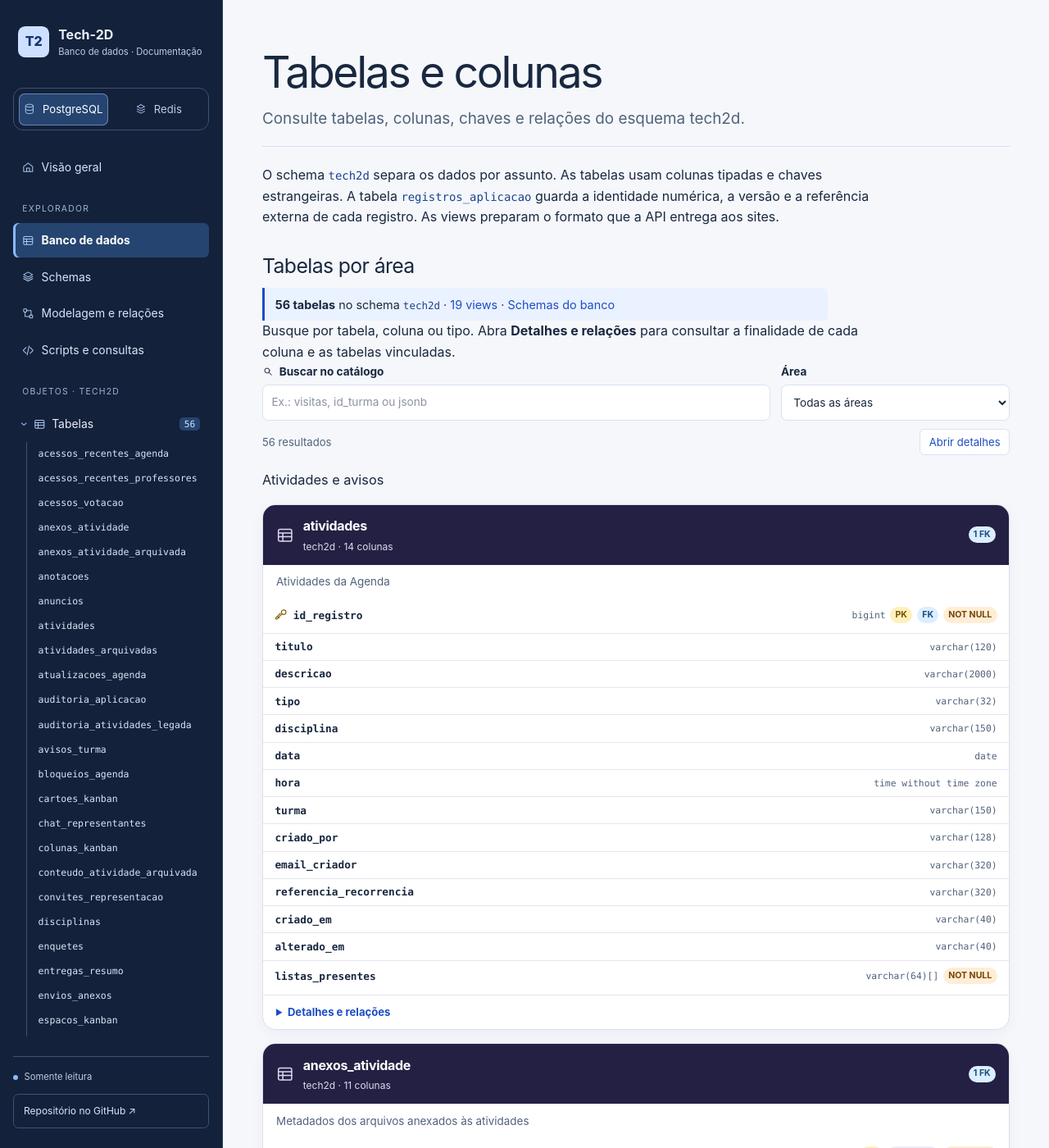
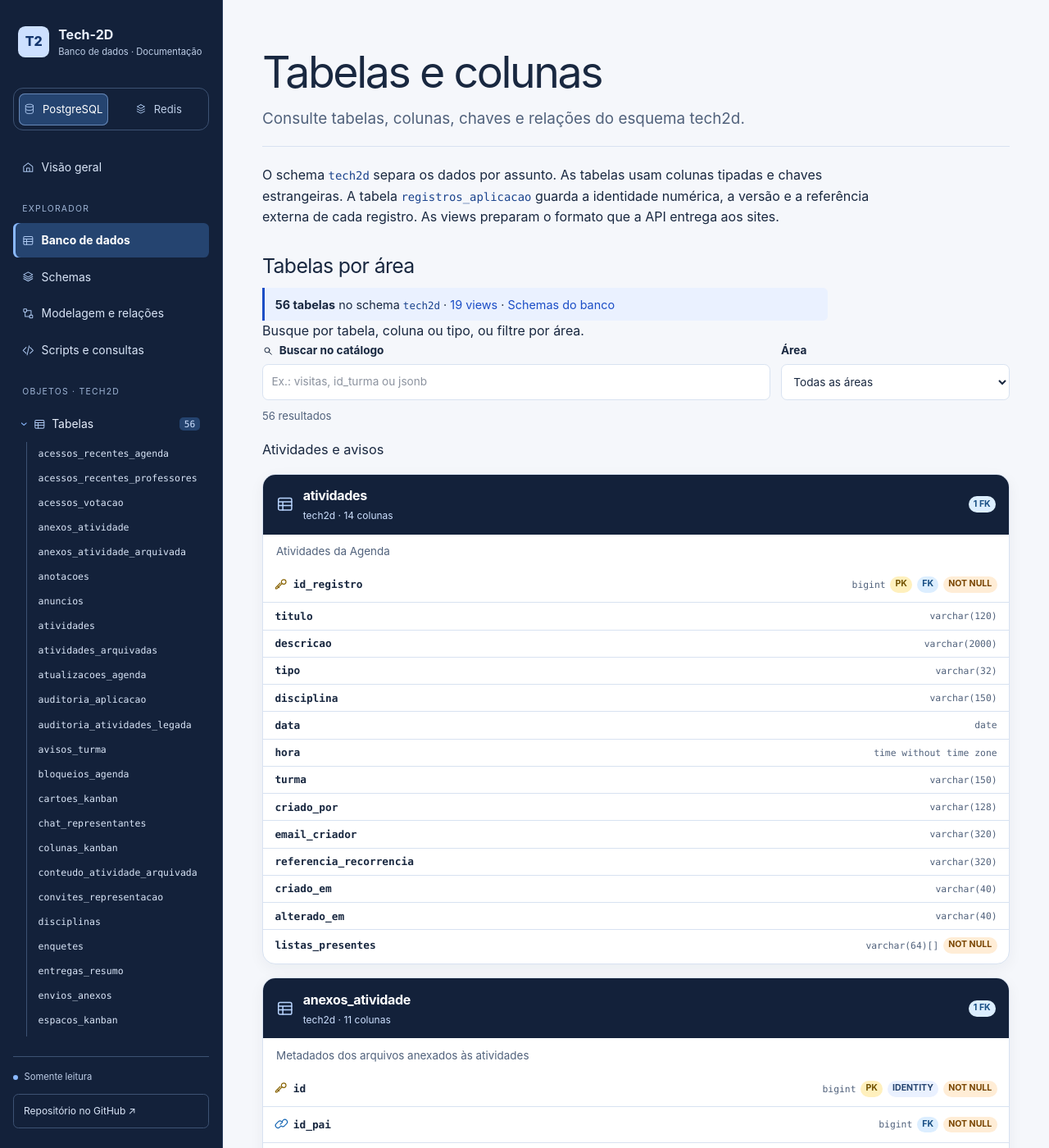
Before and after one commit to Tech-2D/modelagem-dados, a Jekyll site: the page built from docs/postgresql.md, in a window 1280 px wide and 1400 px high. Shown: the whole window at 82% size. Built offline with Jekyll 4.4.1, drawn with Linux system fonts in a browser that asks for light colours; some of the changed text lies outside the part shown.

Commit message:
Simplify Tech-2D table cards and separate SQL routines

```diff
--- a/docs/_layouts/default.html
+++ b/docs/_layouts/default.html
@@ -35,11 +35,14 @@
           <summary>{% include doc-icon.html name="eye" %}Views <span>{{ site.data.views.size }}</span></summary>
           <div class="nav-object-list">{% for view in site.data.views %}<a data-object-link href="{{ '/views.html' | relative_url }}#view-{{ view.name }}">{{ view.name }}</a>{% endfor %}</div>
         </details>
+        {% assign functions = site.data.routines | where: "procedure", false %}
+        {% assign procedures = site.data.routines | where: "procedure", true %}
         <details class="nav-object-group"{% if page.url == '/funcoes.html' %} open{% endif %}>
-          <summary>{% include doc-icon.html name="code" %}Funções e procedures <span>{{ site.data.routines.size }}</span></summary>
+          <summary>{% include doc-icon.html name="code" %}Funções <span>{{ functions.size }}</span></summary>
           <a class="nav-object-overview" href="{{ '/funcoes.html' | relative_url }}">Ver assinaturas e finalidades</a>
-          <div class="nav-object-list">{% for routine in site.data.routines %}<a data-object-link href="{{ '/funcoes.html' | relative_url }}#{{ routine.anchor }}">{{ routine.name }}</a>{% endfor %}</div>
+          <div class="nav-object-list">{% for routine in functions %}<a data-object-link href="{{ '/funcoes.html' | relative_url }}#{{ routine.anchor }}">{{ routine.name }}</a>{% endfor %}</div>
         </details>
+        <a href="{{ '/procedures.html' | relative_url }}"{% if page.url == '/procedures.html' %} aria-current="page"{% endif %}>{% include doc-icon.html name="code" %}Procedures <span>{{ procedures.size }}</span></a>
       </nav>
     </div>
     <footer class="sidebar-footer"><span class="read-only-badge"><span aria-hidden="true"></span>Somente leitura</span><a class="repo-link" href="https://github.com/Tech-2D/modelagem-dados">Repositório no GitHub ↗</a></footer>
--- a/docs/assets/docs.js
+++ b/docs/assets/docs.js
@@ -43,15 +43,14 @@ if (controls) {
     updateToggle()
   }
 
-  const expandable = item => item.querySelector('[data-catalog-expand]') || item
-  const visibleEntries = () => [...entries.keys()].filter(item => !item.hidden).map(expandable)
-  const cardLayout = [...entries.keys()].some(item => expandable(item) !== item)
+  const expandableEntries = [...entries.keys()].filter(item => item.tagName === 'DETAILS')
+  const visibleEntries = () => expandableEntries.filter(item => !item.hidden)
   function updateToggle() {
+    if (!toggle) return
     const visible = visibleEntries()
     toggle.disabled = visible.length === 0
     toggle.textContent = visible.length && visible.every(item => item.open)
-      ? (cardLayout ? 'Fechar detalhes' : 'Fechar resultados')
-      : (cardLayout ? 'Abrir detalhes' : 'Abrir resultados')
+      ? 'Fechar resultados' : 'Abrir resultados'
   }
 
   function openLinkedObject() {
@@ -62,20 +61,20 @@ if (controls) {
       if (area) area.value = ''
       filterCatalog()
     }
-    expandable(target).open = true
+    if (target.tagName === 'DETAILS') target.open = true
     target.scrollIntoView({ block: 'start' })
   }
 
   controls.hidden = false
   search.addEventListener('input', filterCatalog)
   area?.addEventListener('change', filterCatalog)
-  toggle.addEventListener('click', () => {
+  toggle?.addEventListener('click', () => {
     const visible = visibleEntries()
     const open = visible.some(item => !item.open)
     for (const item of visible) item.open = open
     updateToggle()
   })
-  for (const item of entries.keys()) expandable(item).addEventListener('toggle', updateToggle)
+  if (toggle) for (const item of expandableEntries) item.addEventListener('toggle', updateToggle)
   window.addEventListener('hashchange', openLinkedObject)
   filterCatalog()
   openLinkedObject()
--- a/docs/postgresql.md
+++ b/docs/postgresql.md
@@ -11,14 +11,13 @@ O schema `tech2d` separa os dados por assunto. As tabelas usam colunas tipadas e
 {% assign tables = site.data.schema | where: "kind", "table" %}
 <p class="catalog-overview"><strong>{{ tables.size }} tabelas</strong> no schema <code>tech2d</code> · <a href="{{ '/views.html' | relative_url }}">{{ site.data.views.size }} views</a> · <a href="{{ '/schemas.html' | relative_url }}">Schemas do banco</a></p>
 
-Busque por tabela, coluna ou tipo. Abra **Detalhes e relações** para consultar a finalidade de cada coluna e as tabelas vinculadas.
+Busque por tabela, coluna ou tipo, ou filtre por área.
 
 <div class="catalog-controls" data-catalog-controls hidden>
   <label for="catalog-search"><span class="catalog-label-icon">{% include doc-icon.html name="search" %}Buscar no catálogo</span><input id="catalog-search" type="search" placeholder="Ex.: visitas, id_turma ou jsonb" autocomplete="off"></label>
   <label for="catalog-group">Área<select id="catalog-group"><option value="">Todas as áreas</option>{% for group in site.data.catalog %}<option value="{{ group.id }}">{{ group.name }}</option>{% endfor %}</select></label>
   <div class="catalog-actions">
     <p class="catalog-status" data-catalog-status role="status"></p>
-    <button type="button" data-catalog-toggle>Abrir detalhes</button>
   </div>
 </div>
 
@@ -27,7 +26,6 @@ Busque por tabela, coluna ou tipo. Abra **Detalhes e relações** para consultar
   <h3 id="{{ group.id }}">{{ group.name }}</h3>
   {% for item in group.objects %}
   {% assign object = site.data.schema | where: "name", item.name | first %}
-  {% assign column_notes = site.data.column_notes[item.name] %}
   <article class="schema-card" id="obj-{{ item.name }}" data-catalog-object>
     <header class="schema-card-header">
       {% include doc-icon.html name="table" %}
@@ -52,20 +50,6 @@ Busque por tabela, coluna ou tipo. Abra **Detalhes e relações** para consultar
       </li>
       {% endfor %}
     </ul>
-    <details class="schema-card-details" data-catalog-expand>
-      <summary>Detalhes e relações</summary>
-      <div>
-        {% if object.primary_key.size > 0 %}<p><strong>Chave primária</strong> <code>{{ object.primary_key | join: ", " }}</code></p>{% endif %}
-        {% if object.references.size > 0 %}<ul class="object-relations" aria-label="Chaves estrangeiras">{% for relation in object.references %}<li><code>{{ relation.column }}</code> → <a href="#obj-{{ relation.table }}"><code>{{ relation.table }}.{{ relation.target }}</code></a></li>{% endfor %}</ul>{% endif %}
-        <p><a href="{{ '/modelagem.html' | relative_url }}#tabela={{ item.name }}">Explorar relações desta tabela {% include doc-icon.html name="arrow" %}</a></p>
-        <dl class="schema-column-notes">
-          {% for column in object.columns %}
-          <dt><code>{{ column.name }}</code></dt>
-          <dd>{{ column_notes[column.name] | default: column.comment | default: "Sem descrição registrada." | escape }}</dd>
-          {% endfor %}
-        </dl>
-      </div>
-    </details>
   </article>
   {% endfor %}
 </section>
@@ -75,7 +59,7 @@ Busque por tabela, coluna ou tipo. Abra **Detalhes e relações** para consultar
 
 ## Como os registros se ligam
 
-Abra a [modelagem]({{ '/modelagem.html' | relative_url }}) para seguir os vínculos de horários, atividades e contas. No catálogo, as chaves estrangeiras levam diretamente à tabela relacionada.
+Abra a [modelagem]({{ '/modelagem.html' | relative_url }}) para seguir os vínculos de horários, atividades e contas.
 
 `atividades.data` usa `date` e `atividades.hora` usa `time`. O horário é opcional. Cada anexo fica em uma linha de `anexos_atividade`, com posição, nome, tamanho e referência ao arquivo no R2.
 
```
Also changed, not shown: docs/_includes/routine-list.html (added, +12 -0 lines), docs/assets/legacy.css (+9 -15 lines), docs/funcoes.md (+5 -17 lines), docs/index.md (+4 -1 lines), docs/procedures.md (added, +13 -0 lines), docs/assets/docs.css.
